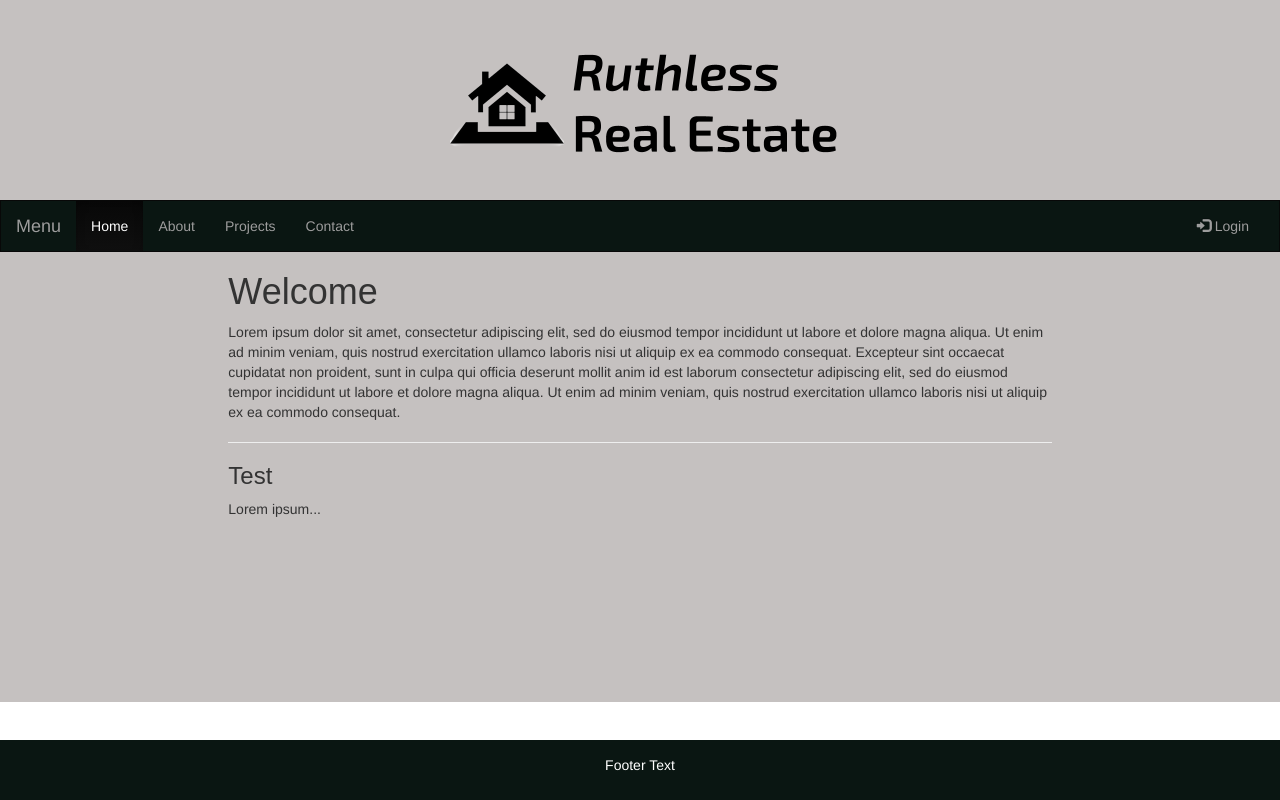
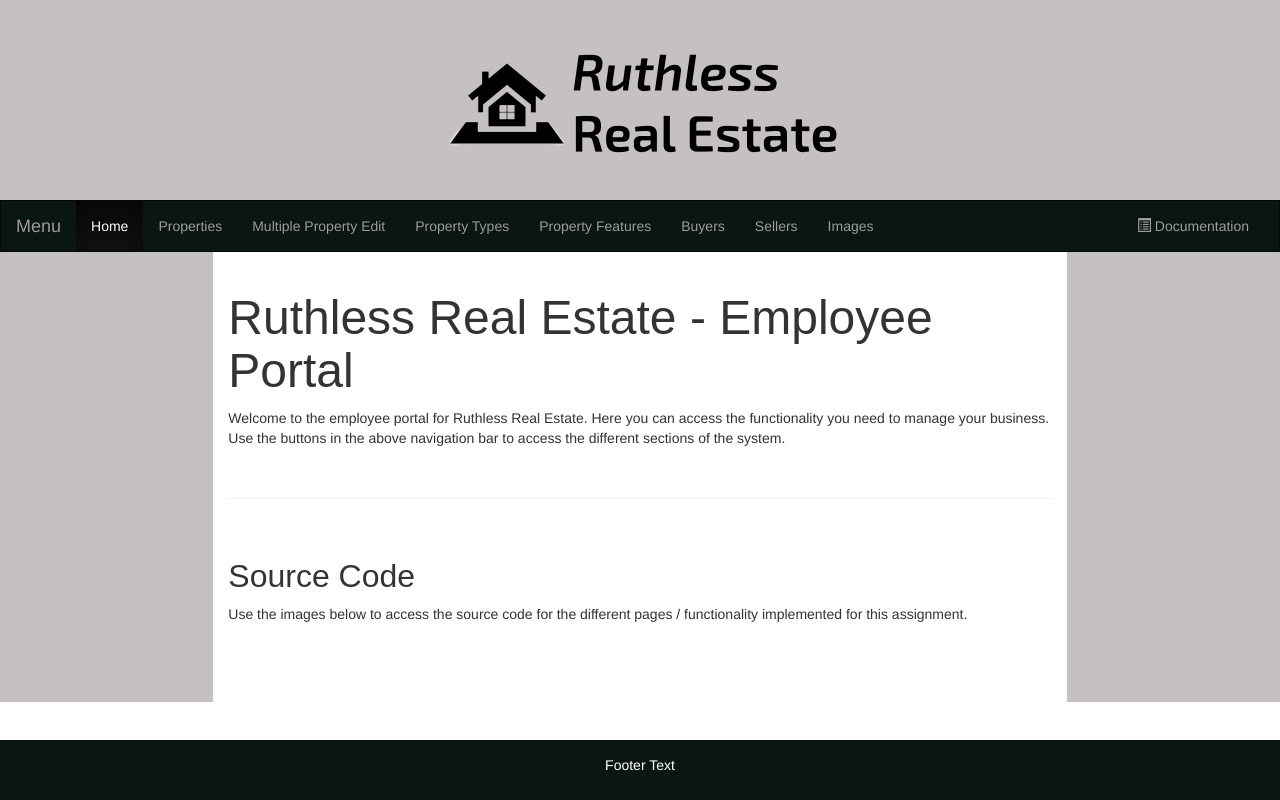
Before and after one commit to theDibo/fit2076-ass2, a PHP site: page / in a window 1280 px wide. Run offline with PHP 8.4, Linux system fonts and the light colour scheme.

Commit message:
Slightly modified CSS

```diff
--- a/Documentation/Font Scheme.txt
+++ b/Documentation/Font Scheme.txt
@@ -6,4 +6,4 @@ font-family: 'Open Sans', sans-serif;
 
 <link href="https://fonts.googleapis.com/css?family=Exo+2|Open+Sans" rel="stylesheet">
 
-Logo image source:
+Logo image source: freepik.com
--- a/css/styles.css
+++ b/css/styles.css
@@ -27,21 +27,26 @@ header {
 	max-height: 200px;
 }
 
-.full-height {
-	height: 100%;
-}
-
-.sidebar {
-	background-color: #C5C1C0;
-}
-
 .sidenav {
 	padding-top: 20px;
-	height: 100%;
+	background-color: #C5C1C0;
+	min-height: 100%;
 }
 
 .topnavbar {
 	background-color: #0A1612;
+}
+
+.content-div {
+	background: #FFF;
+}
+
+.content-div h1 {
+	font-size: 48px;
+}
+
+.content-div h2 {
+	font-size: 32px;
 }
 
 footer {
--- a/index.html
+++ b/index.html
@@ -2,7 +2,7 @@
 <html lang="en">
 <head>
 
-  <title>Bootstrap Example</title>
+  <title>Employee Portal</title>
   <meta charset="utf-8">
   <meta name="viewport" content="width=device-width, initial-scale=1">
   <link rel="stylesheet" href="css/bootstrap.min.css">
@@ -31,31 +31,38 @@
     <div class="collapse navbar-collapse" id="myNavbar">
       <ul class="nav navbar-nav">
         <li class="active"><a href="#">Home</a></li>
-        <li><a href="#">About</a></li>
-        <li><a href="#">Projects</a></li>
-        <li><a href="#">Contact</a></li>
+        <li><a href="#">Properties</a></li>
+        <li><a href="#">Multiple Property Edit</a></li>
+        <li><a href="#">Property Types</a></li>
+        <li><a href="#">Property Features</a></li>
+        <li><a href="#">Buyers</a></li>
+        <li><a href="#">Sellers</a></li>
+        <li><a href="#">Images</a></li>
       </ul>
       <ul class="nav navbar-nav navbar-right">
-        <li><a href="#"><span class="glyphicon glyphicon-log-in"></span> Login</a></li>
+        <li><a href="#"><span class="glyphicon glyphicon-list-alt"></span> Documentation</a></li>
       </ul>
     </div>
   </div>
 </nav>
 
-<div class="container-fluid text-center sidebar">
-	<div class="row content full-height">
+<div class="container-fluid text-center full-height">
+	<div class="row content">
 		<div class="col-sm-2 sidenav">
 		  <!-- Blank for spacing -->
 		</div>
-		<div class="col-sm-8 text-left">
+		<div class="col-sm-8 text-left content-div">
 	  <!-- ALL CONTENT GOES INSIDE THIS DIV -->
-		  <h1>Welcome</h1>
-		  <p>Lorem ipsum dolor sit amet, consectetur adipiscing elit, sed do eiusmod tempor incididunt ut labore et dolore magna aliqua. Ut enim ad minim veniam, quis nostrud exercitation ullamco laboris nisi ut aliquip ex ea commodo consequat. Excepteur sint occaecat cupidatat non proident, sunt in culpa qui officia deserunt mollit anim id est laborum consectetur adipiscing elit, sed do eiusmod tempor incididunt ut labore et dolore magna aliqua. Ut enim ad minim veniam, quis nostrud exercitation ullamco laboris nisi ut aliquip ex ea commodo consequat.</p>
-		  <hr>
-		  <h3>Test</h3>
-		  <p>Lorem ipsum...</p>
+	  	  <br />
+		  <h1>Ruthless Real Estate - Employee Portal</h1>
+		  <p>Welcome to the employee portal for Ruthless Real Estate. Here you can access the functionality you need to manage your business. Use the buttons in the above navigation bar to access the different sections of the system.</p>
+		  <br />
+		  <hr />
+		  <br />
+		  <h2>Source Code</h2>
+		  <p>Use the images below to access the source code for the different pages / functionality implemented for this assignment.</p>
 		</div>
-		<div class="col-sm-2 sidenav sidebar">
+		<div class="col-sm-2 sidenav">
 		  <!-- Blank for spacing -->
 		</div>
 	</div>
```
Also changed, not shown: page1.html (deleted, +0 -108 lines).
